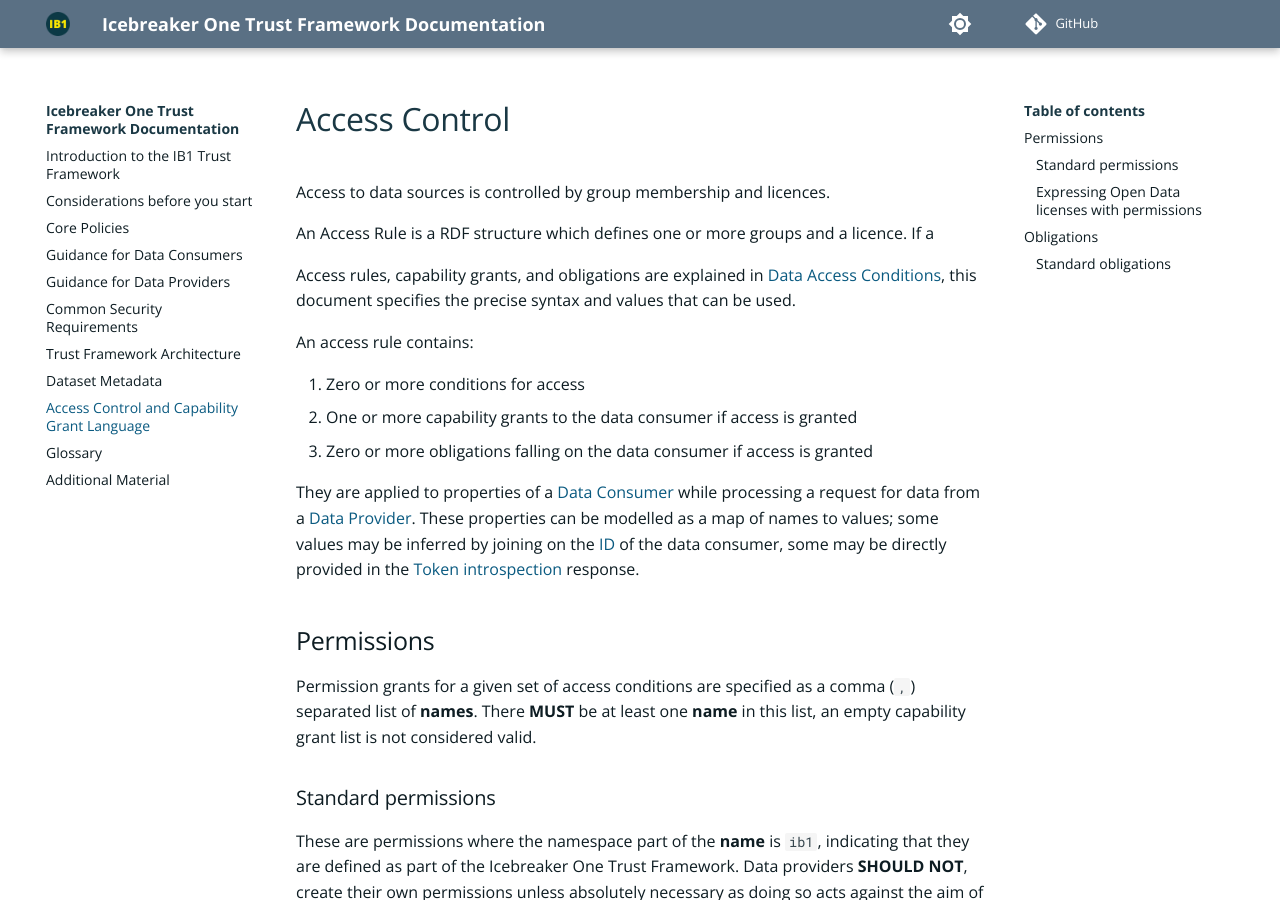
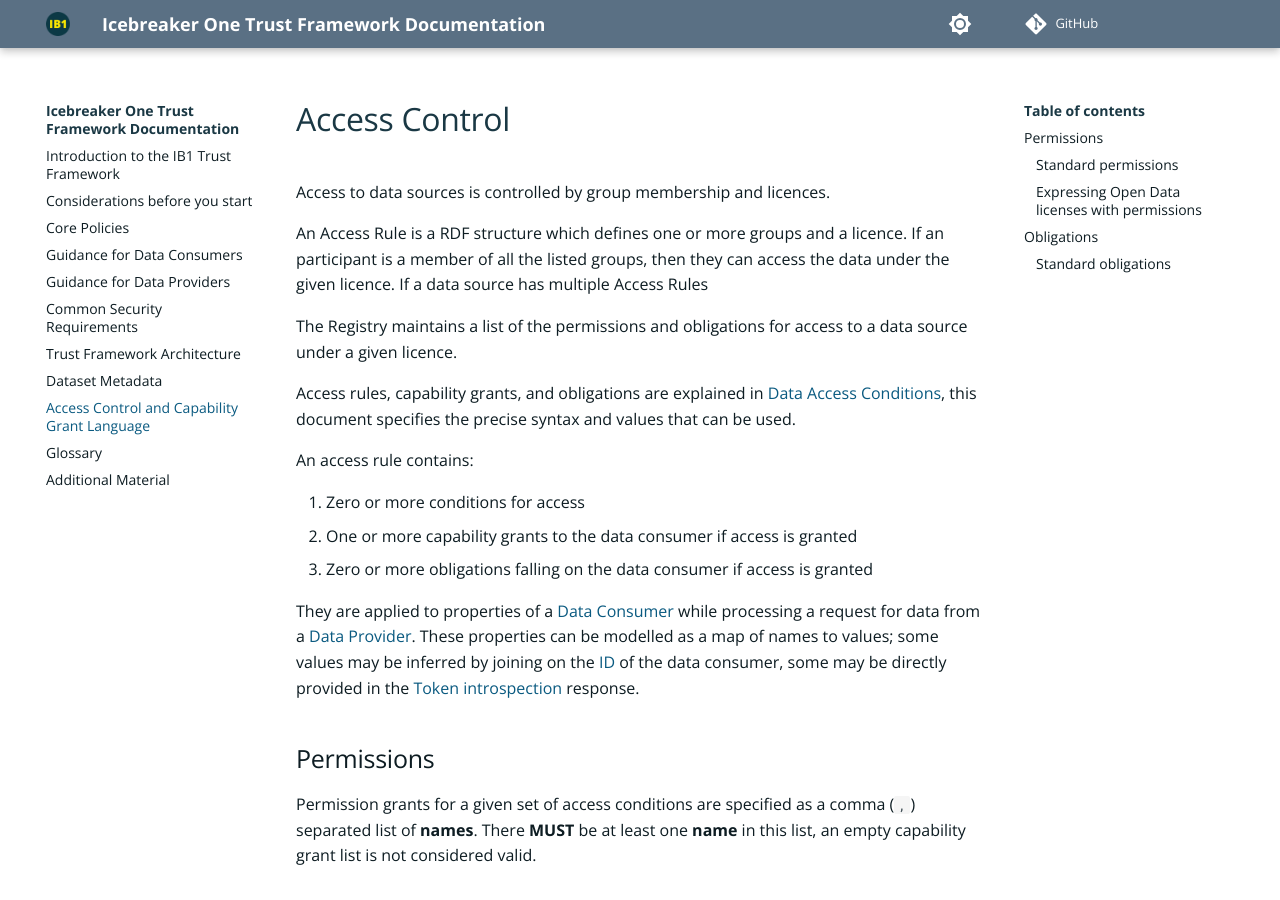
Before and after one commit to icebreakerone/ib1-technical-docs, an MkDocs documentation site: the page built from docs/access_control_specification.md, in a window 1280 px wide and 900 px high. Built offline with MkDocs 1.6.1 and Material for MkDocs 9.7.7, drawn with Linux system fonts in a browser that asks for light colours; plug-ins that fetch from the network failed and are left out; comment, search, counter and statistics services are not loaded; the version menu is left out.

Commit message:
docs/access_control_specification.md updated from https://stackedit.net/

```diff
--- a/docs/access_control_specification.md
+++ b/docs/access_control_specification.md
@@ -2,7 +2,9 @@
 
 Access to data sources is controlled by group membership and licences.
 
-An Access Rule is a RDF structure which defines one or more groups and a licence. If a
+An Access Rule is a RDF structure which defines one or more groups and a licence. If an participant is a member of all the listed groups, then they can access the data under the given licence. If a data source has multiple Access Rules
+
+The Registry maintains a list of the permissions and obligations for access to a data source under a given licence.
 
 Access rules, capability grants, and obligations are explained in [Data Access Conditions](ops_guidelines/common_policies.md#data-access-conditions), this document specifies the
 precise syntax and values that can be used.
```
Also changed, not shown: other parts of docs/access_control_specification.md (+1 -1 lines).
